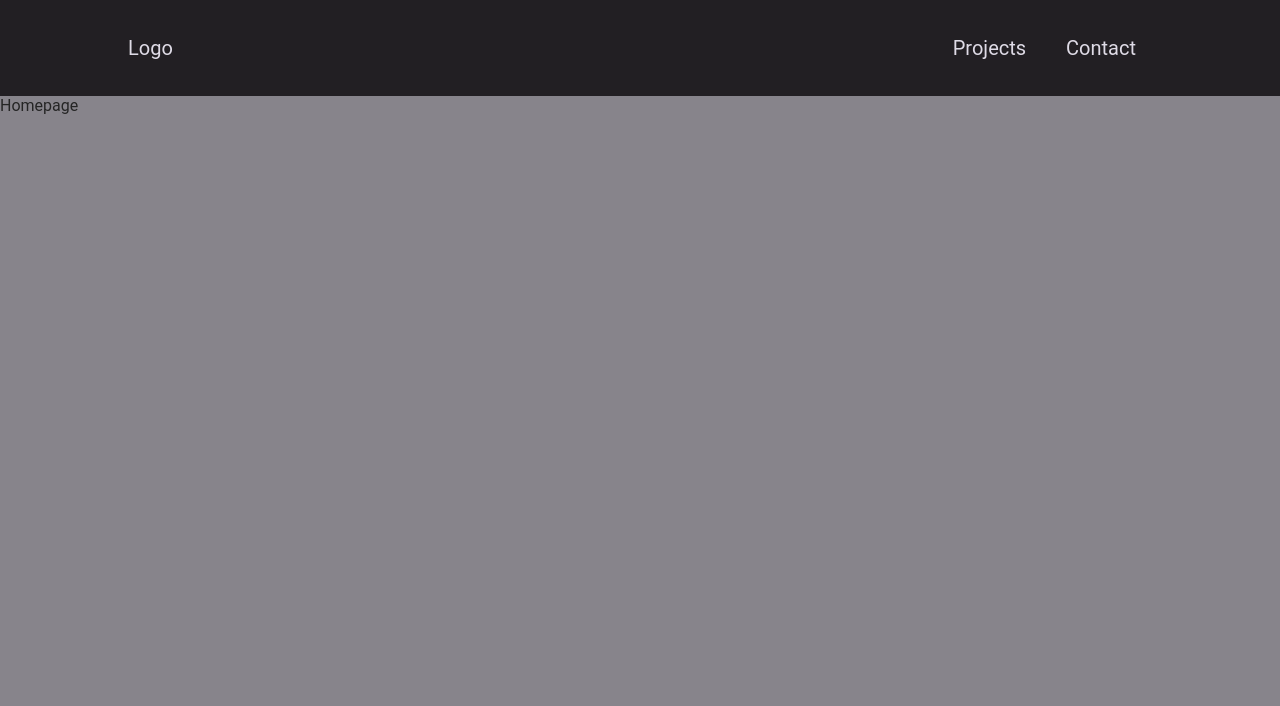
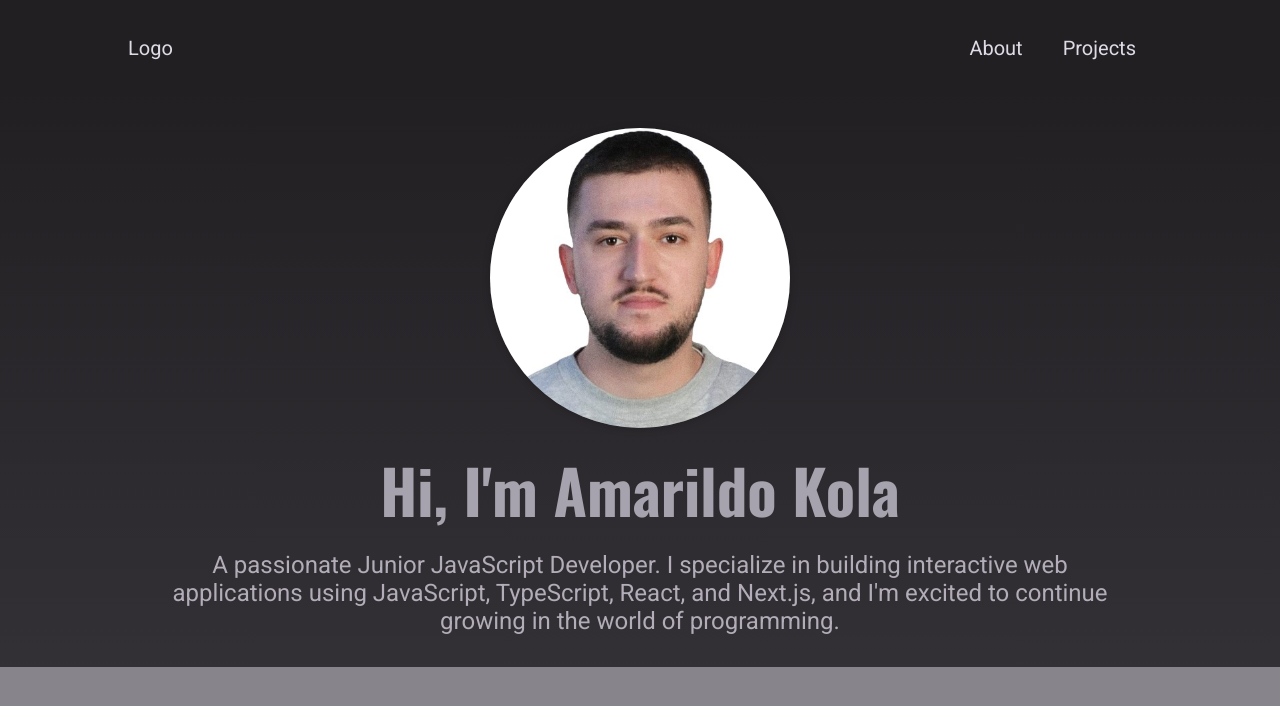
Before and after one commit to Amarildo05/Personal-Portfolio-Website, a React (Vite) app: page / in a window 1280 px wide. Shown: the top 706 px of the page. Built offline with nearby package versions, Linux system fonts and the light colour scheme.

Commit message:
added hero section component and some styles for it

```diff
--- a/src/componenets/layout/Layout.jsx
+++ b/src/componenets/common/layout/Layout.jsx
@@ -6,8 +6,7 @@ export default function Layout() {
     <div>
       <Navbar />
       <main>
-        <Outlet />{" "}
-        {/* Content for the current route */}
+        <Outlet /> {/* Content for the current route */}
       </main>
     </div>
   );
--- a/src/componenets/navbar/Navbar.jsx
+++ b/src/componenets/common/navbar/Navbar.jsx
@@ -8,10 +8,10 @@ export default function Navbar() {
       <nav>
         <ul>
           <li>
-            <Link to="/projects">Projects</Link>
+            <Link to="/about">About </Link>
           </li>
           <li>
-            <Link to="/contact">Contact</Link>
+            <Link to="/projects">Projects</Link>
           </li>
         </ul>
       </nav>
--- /dev/null
+++ b/src/componenets/homePage/hero/Hero.css
@@ -0,0 +1,40 @@
+.hero {
+  text-align: center;
+  background-image: linear-gradient(
+    to bottom,
+    var(--color-grey-900),
+    var(--color-grey-800)
+  );
+  padding: var(--size-8) 0;
+}
+
+.image {
+  width: 300px;
+  height: 300px;
+  box-shadow: 0 1px 8px rgba(0, 0, 0, 0.2);
+  border-radius: 50%;
+  overflow: hidden;
+  background-color: var(--color-grey-700);
+  margin: auto;
+}
+
+.image img {
+  object-fit: cover;
+  object-position: top;
+  width: 100%;
+  height: 100%;
+}
+
+.hero h1 {
+  font-size: var(--size-16);
+  margin: var(--size-4) 0;
+  color: var(--color-grey-300);
+}
+
+.hero p {
+  font-size: var(--size-6);
+  color: var(--color-grey-200);
+  width: 90%;
+  max-width: 60rem;
+  margin: auto;
+}
--- /dev/null
+++ b/src/componenets/homePage/hero/Hero.jsx
@@ -0,0 +1,22 @@
+import "./Hero.css";
+
+export default function Hero() {
+  return (
+    <section className="hero">
+      <div className="image">
+        <img
+          src="/Amarildo.jpg"
+          alt="Amarildo's Photo"
+          width={600}
+          height={400}
+        />
+      </div>
+      <h1>Hi, I&apos;m Amarildo Kola</h1>
+      <p>
+        A passionate Junior JavaScript Developer. I specialize in building
+        interactive web applications using JavaScript, TypeScript, React, and
+        Next.js, and I&apos;m excited to continue growing in the world of programming.
+      </p>
+    </section>
+  );
+}
--- a/src/index.css
+++ b/src/index.css
@@ -1,3 +1,5 @@
+@import url("https://fonts.googleapis.com/css2?family=Oswald:wght@700&family=Roboto&family=Source+Sans+Pro:wght@300&display=swap");
+
 * {
   margin: 0;
   padding: 0;
@@ -38,7 +40,7 @@ body {
   --size-5: 1.25rem;
   --size-6: 1.5rem;
   --size-8: 2rem;
-  --size-16: 4rem;
+  --size-16: 3.8rem;
   --size-20: 5rem;
   --size-40: 10rem;
 
--- /dev/null
+++ b/src/pages/About.jsx
@@ -0,0 +1,7 @@
+export default function About() {
+  return (
+    <div>
+      About
+    </div>
+  );
+}
--- a/src/pages/Contact.jsx
+++ /dev/null
@@ -1,7 +0,0 @@
-export default function Contact() {
-  return (
-    <div>
-      Contact
-    </div>
-  );
-}
--- a/src/pages/Homepage.jsx
+++ b/src/pages/Homepage.jsx
@@ -1,7 +1,9 @@
+import Hero from "../componenets/homePage/hero/Hero";
+
 export default function Homepage() {
   return (
     <div>
-      Homepage
+      <Hero />
     </div>
   );
 }
```
Also changed, not shown: src/App.jsx (+5 -5 lines), public/Amarildo.jpg (added), src/componenets/common/navbar/Navbar.css (renamed from src/componenets/navbar/Navbar.css).
